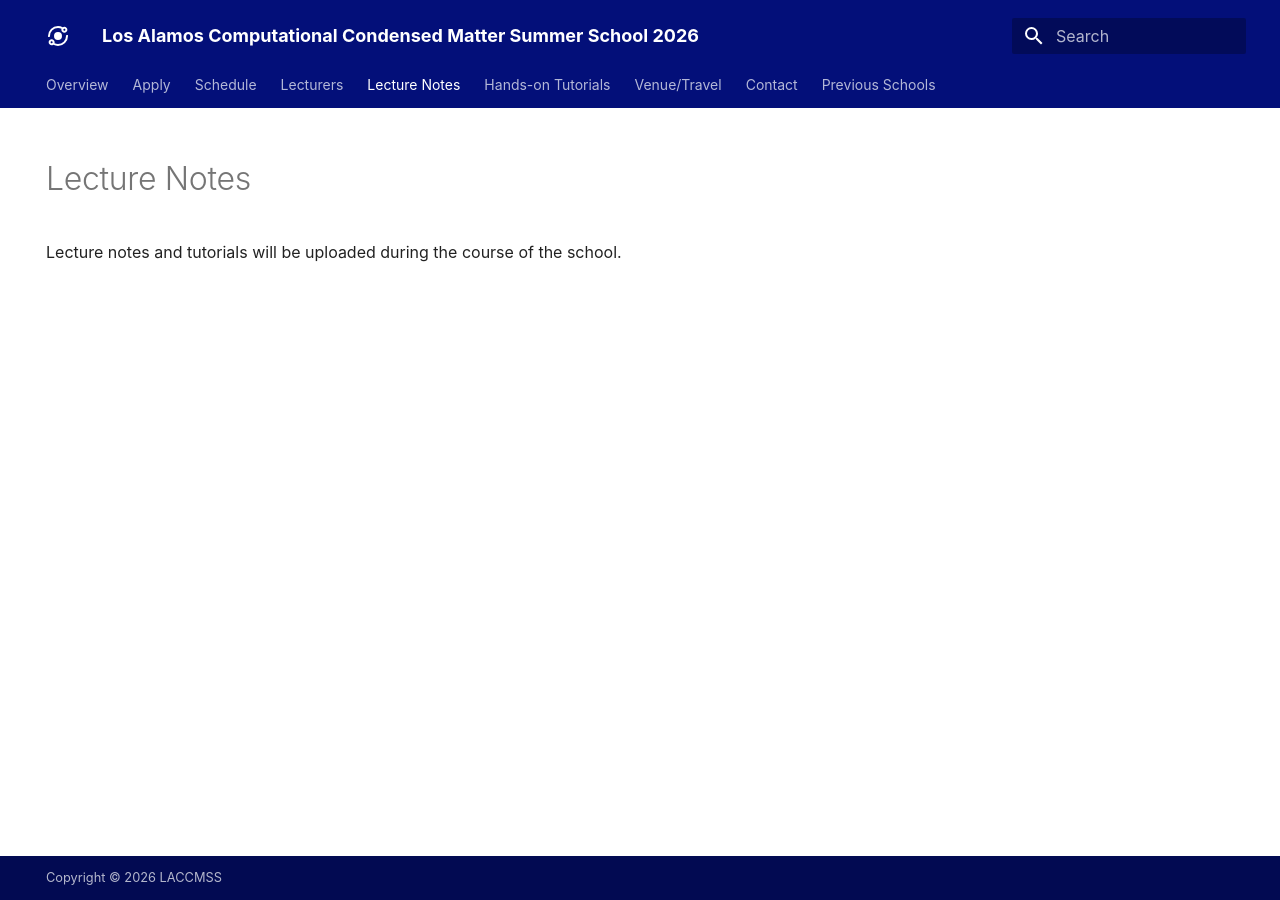
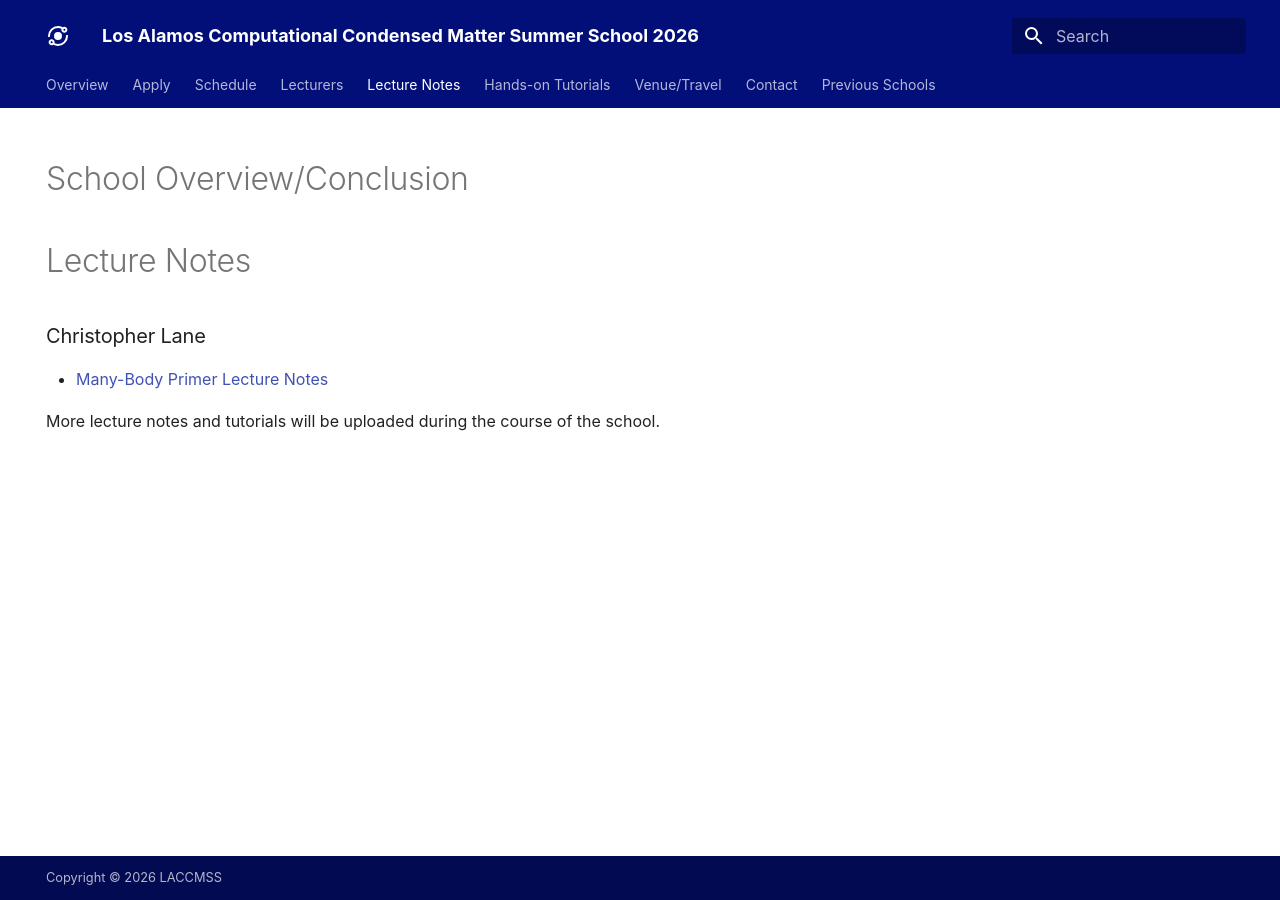
Before and after one commit to LACCMSS/2026, an MkDocs documentation site: the page built from docs/lecture_notes.md, in a window 1280 px wide. Built offline with MkDocs 1.6.1 and Material for MkDocs 9.7.7, drawn with Linux system fonts in a browser that asks for light colours; some web fonts are replaced.

Commit message:
Update lecture_notes.md

```diff
--- a/docs/lecture_notes.md
+++ b/docs/lecture_notes.md
@@ -5,4 +5,15 @@ hide:
 title: Lecture Notes
 ---
 
-Lecture notes and tutorials will be uploaded during the course of the school.
+# School Overview/Conclusion
+
+
+# Lecture Notes
+
+
+### Christopher Lane
+- [Many-Body Primer Lecture Notes ](assets/Lecture_Data/LectureNotes.pdf)
+
+
+
+More lecture notes and tutorials will be uploaded during the course of the school.
```
